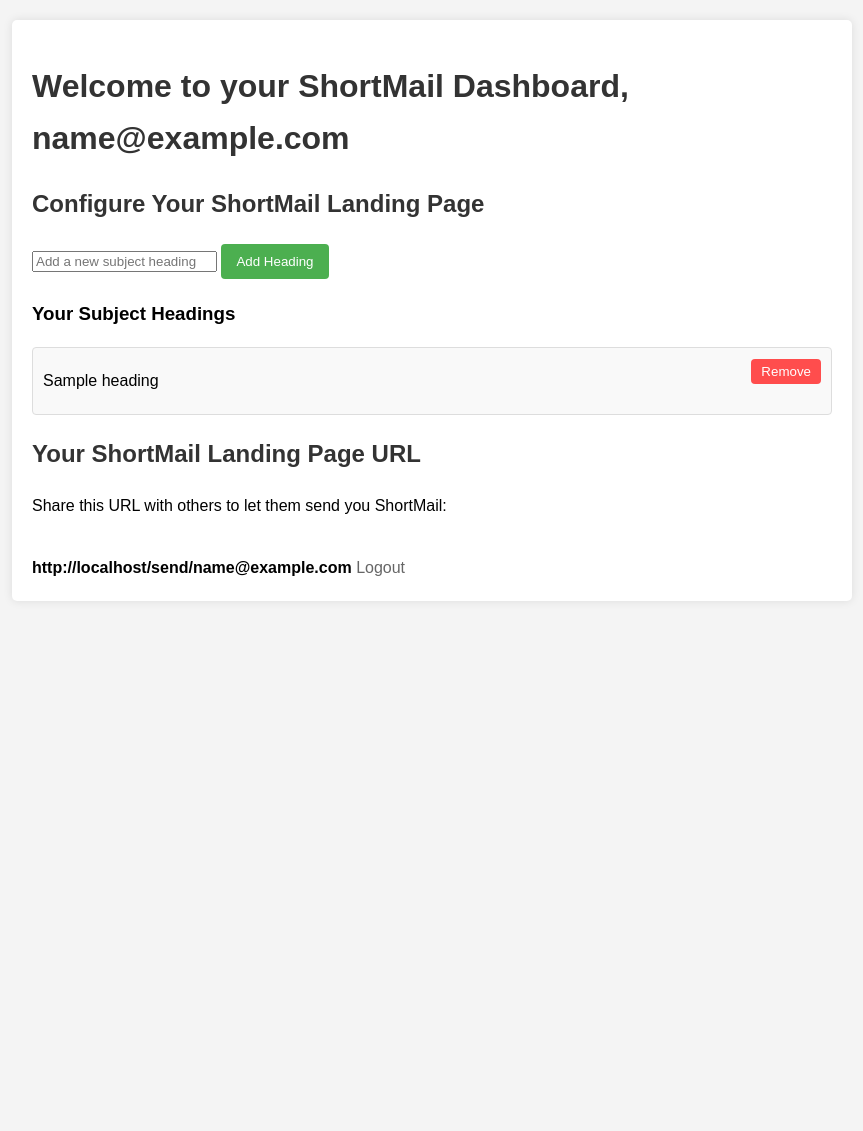
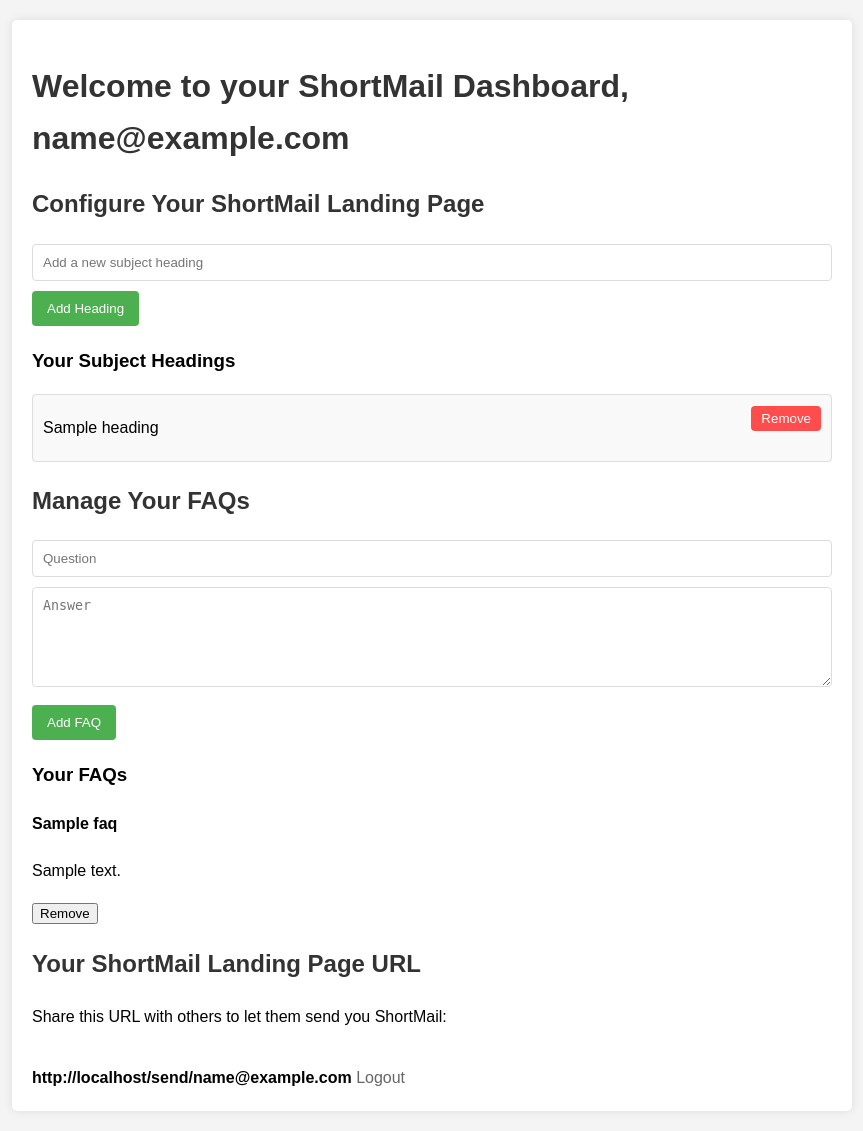
Before and after one commit to nll-ai/shortmail, a FastAPI app: page /dashboard in a window 1280 px wide. Shown: the whole page, without its empty margins (208-1071 px from the left). Before the commit the page ends 576 px from the top, so only its background shows below. Run offline with FastAPI, Linux system fonts and the light colour scheme; the visitor is signed in with stand-in values (Sample User, id 1); tables that the repository leaves empty hold one stand-in row (values such as "Sample post").

Commit message:
feat(FAQ)✨: Add FAQ management features to the application
- Create a new FAQ model with fields for question, answer, and user association.
- Implement relationship between User and FAQ models.
- Add endpoints for adding, removing, and viewing FAQs.
- Update dashboard and send_shortmail templates for FAQ management.
- Create a new template for displaying FAQs for a specific user.

```diff
--- a/app/main.py
+++ b/app/main.py
@@ -48,6 +48,7 @@ class User(Base):
     login_token = Column(String, unique=True, index=True)
     token_expiry = Column(DateTime)
     subject_headings = relationship("SubjectHeading", back_populates="user")
+    faqs = relationship("FAQ", back_populates="user")
 
 class Message(Base):
     __tablename__ = "messages"
@@ -63,6 +64,15 @@ class SubjectHeading(Base):
     user_id = Column(Integer, ForeignKey("users.id"))
 
 SubjectHeading.user = relationship("User", back_populates="subject_headings")
+
+class FAQ(Base):
+    __tablename__ = "faqs"
+    id = Column(Integer, primary_key=True, index=True)
+    question = Column(String, nullable=False)
+    answer = Column(Text, nullable=False)
+    user_id = Column(Integer, ForeignKey("users.id"))
+
+FAQ.user = relationship("User", back_populates="faqs")
 
 Base.metadata.create_all(bind=engine)
 run_migrations(engine)
@@ -144,11 +154,13 @@ async def dashboard(request: Request, current_user: User = Depends(get_current_u
         return RedirectResponse(url="/")
 
     subject_headings = db.query(SubjectHeading).filter(SubjectHeading.user_id == current_user.id).all()
+    faqs = db.query(FAQ).filter(FAQ.user_id == current_user.id).all()
 
     return templates.TemplateResponse("dashboard.html", {
         "request": request,
         "user": current_user,
-        "subject_headings": subject_headings
+        "subject_headings": subject_headings,
+        "faqs": faqs
     })
 
 @app.post("/add_subject_heading")
@@ -220,11 +232,13 @@ async def send_shortmail(request: Request, user_email: str, db: Session = Depend
         raise HTTPException(status_code=404, detail="User not found")
 
     subject_headings = db.query(SubjectHeading).filter(SubjectHeading.user_id == user.id).all()
+    faqs = db.query(FAQ).filter(FAQ.user_id == user.id).all()
 
     return templates.TemplateResponse("send_shortmail.html", {
         "request": request,
         "user": user,
-        "subject_headings": subject_headings
+        "subject_headings": subject_headings,
+        "faqs": faqs
     })
 
 @app.post("/send/{user_email}")
@@ -260,6 +274,53 @@ async def process_shortmail(
         "recipient_email": user_email
     })
 
+@app.post("/add_faq")
+async def add_faq(
+    request: Request,
+    question: str = Form(...),
+    answer: str = Form(...),
+    current_user: User = Depends(get_current_user),
+    db: Session = Depends(get_db)
+):
+    if not current_user:
+        raise HTTPException(status_code=401, detail="Not authenticated")
+
+    new_faq = FAQ(question=question, answer=answer, user_id=current_user.id)
+    db.add(new_faq)
+    db.commit()
+
+    return RedirectResponse(url="/dashboard", status_code=303)
+
+@app.post("/remove_faq/{faq_id}")
+async def remove_faq(
+    faq_id: int,
+    current_user: User = Depends(get_current_user),
+    db: Session = Depends(get_db)
+):
+    if not current_user:
+        raise HTTPException(status_code=401, detail="Not authenticated")
+
+    faq = db.query(FAQ).filter(FAQ.id == faq_id, FAQ.user_id == current_user.id).first()
+    if faq:
+        db.delete(faq)
+        db.commit()
+
+    return RedirectResponse(url="/dashboard", status_code=303)
+
+@app.get("/faq/{user_email}", response_class=HTMLResponse)
+async def user_faq(request: Request, user_email: str, db: Session = Depends(get_db)):
+    user = db.query(User).filter(User.email == user_email).first()
+    if not user:
+        raise HTTPException(status_code=404, detail="User not found")
+
+    faqs = db.query(FAQ).filter(FAQ.user_id == user.id).all()
+
+    return templates.TemplateResponse("user_faq.html", {
+        "request": request,
+        "user": user,
+        "faqs": faqs
+    })
+
 if __name__ == "__main__":
     import uvicorn
     uvicorn.run(app, host="0.0.0.0", port=8000)
--- a/app/templates/dashboard.html
+++ b/app/templates/dashboard.html
@@ -85,6 +85,18 @@
             border-radius: 4px;
             cursor: pointer;
         }
+        input[type="text"], textarea {
+            width: 100%;
+            padding: 10px;
+            margin-bottom: 10px;
+            border: 1px solid #ddd;
+            border-radius: 4px;
+            box-sizing: border-box;
+        }
+        textarea {
+            height: 100px;
+            resize: vertical;
+        }
     </style>
 </head>
 <body>
@@ -93,7 +105,7 @@
 
         <h2>Configure Your ShortMail Landing Page</h2>
         <form action="/add_subject_heading" method="post">
-            <input type="text" name="heading" required placeholder="Add a new subject heading">
+            <input type="text" name="heading" required placeholder="Add a new subject heading" style="width: 100%; padding: 10px; margin-bottom: 10px; border: 1px solid #ddd; border-radius: 4px; box-sizing: border-box;">
             <input type="submit" value="Add Heading">
         </form>
 
@@ -111,6 +123,28 @@
             {% endfor %}
         </div>
 
+        <h2>Manage Your FAQs</h2>
+        <form action="/add_faq" method="post">
+            <input type="text" name="question" required placeholder="Question" style="width: 100%; padding: 10px; margin-bottom: 10px; border: 1px solid #ddd; border-radius: 4px; box-sizing: border-box;">
+            <textarea name="answer" required placeholder="Answer" style="width: 100%; padding: 10px; margin-bottom: 10px; border: 1px solid #ddd; border-radius: 4px; box-sizing: border-box; height: 100px; resize: vertical;"></textarea>
+            <input type="submit" value="Add FAQ">
+        </form>
+
+        <div class="faqs">
+            <h3>Your FAQs</h3>
+            {% for faq in faqs %}
+                <div class="faq-item">
+                    <h4>{{ faq.question }}</h4>
+                    <p>{{ faq.answer }}</p>
+                    <form action="/remove_faq/{{ faq.id }}" method="post">
+                        <button type="submit" class="remove-faq">Remove</button>
+                    </form>
+                </div>
+            {% else %}
+                <p>No FAQs added yet.</p>
+            {% endfor %}
+        </div>
+
         <h2>Your ShortMail Landing Page URL</h2>
         <p>Share this URL with others to let them send you ShortMail:</p>
         <strong>{{ request.base_url }}send/{{ user.email }}</strong>
```
Also changed, not shown: app/templates/send_shortmail.html (+34 -0 lines), app/templates/user_faq.html (added, +25 -0 lines).
